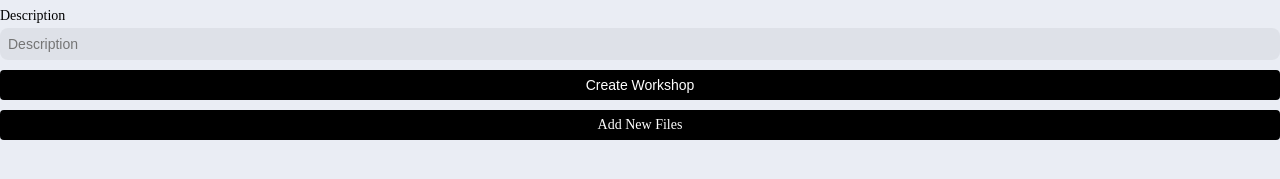
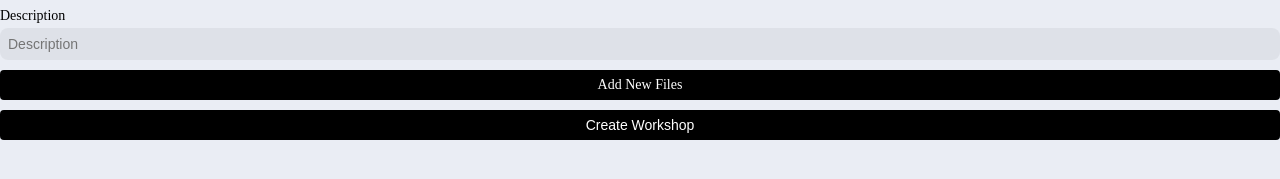
Before and after one commit to Lyton505/PennsylvaniaWomenWork, a React (Create React App) app in the folder app/: page /create-workshop in a window 1280 px wide. Shown: the part 229-408 px from the top of the page. Built offline with nearby package versions, Linux system fonts and the light colour scheme.

Commit message:
Create section to display files uploaded

```diff
--- a/app/src/pages/CreateWorkshop.tsx
+++ b/app/src/pages/CreateWorkshop.tsx
@@ -21,6 +21,8 @@ const CreateWorkshop = () => {
     const [isLoading, setIsLoading] = useState(false)
     const [success, setSuccess] = useState(false)
     const [errorMessage, setErrorMessage] = useState("")
+    const [fileTitles, setFileTitles] = useState<string[]>([])
+    const [fileAdded, setFileAdded] = useState(false)
 
     const fileUploadInitialValues = {
         title: "",
@@ -35,17 +37,19 @@ const CreateWorkshop = () => {
 
     const handleFileSumbit = async (values: any, { resetForm }: any) => {
         setIsLoading(true)
-        setErrorMessage("") // Clear error message at the start of submission
+        setErrorMessage("")
 
         try {
-            // Package the final data to submit
             const finalData = {
-            item: values.item,
+                title: values.title,
+                desc: values.desc,
+                file: values.file,
             }
-
+            setFileTitles((prevTitles) => [...prevTitles, values.title]);
+            setFileAdded(true)
             console.log("Submitting data:", finalData)
             setSuccess(true)
-          setErrorMessage("") // Ensure error message is cleared on success
+            setErrorMessage("")
             resetForm()
         } catch (error) {
             console.error("Error submitting:", error)
@@ -166,15 +170,15 @@ const CreateWorkshop = () => {
                             className="Form-input-box"
                         />
                     </div>
-                    <button
-                        type="submit"
-                        className="Button Button-color--dark-1000 Width--100"
-                    >
-                        Create Workshop
-                    </button>
-                </Form>
+                    { fileAdded && (<div>
+                        <h3>Uploaded Files:</h3>
+                        <ul>
+                        {fileTitles.map((title, index) => (
+                        <li key={index}>{title}</li>
+                        ))}
+                        </ul>
+                    </div>
                     )}
-        </Formik>
                     <div
                         onClick={() => {
                             setIsModal(true)
@@ -183,6 +187,15 @@ const CreateWorkshop = () => {
                     >
                         Add New Files
                     </div>
+                    <button
+                        type="submit"
+                        className="Button Button-color--dark-1000 Width--100 Margin-top--10"
+                    >
+                        Create Workshop
+                    </button>
+                </Form>
+            )}
+        </Formik>
       </>
     )
   }
```
Lines whose indentation alone changed are shown as unchanged.
